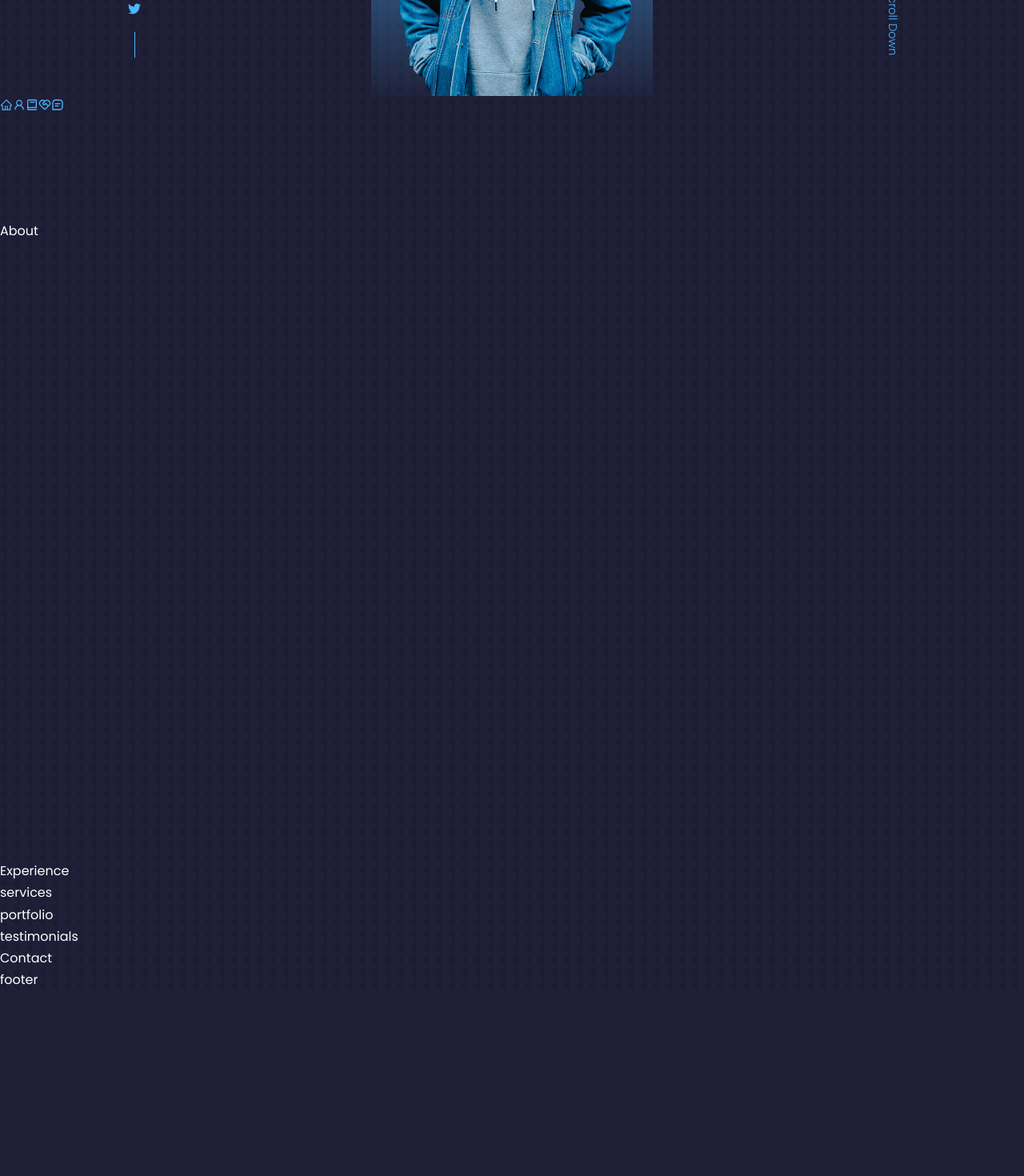
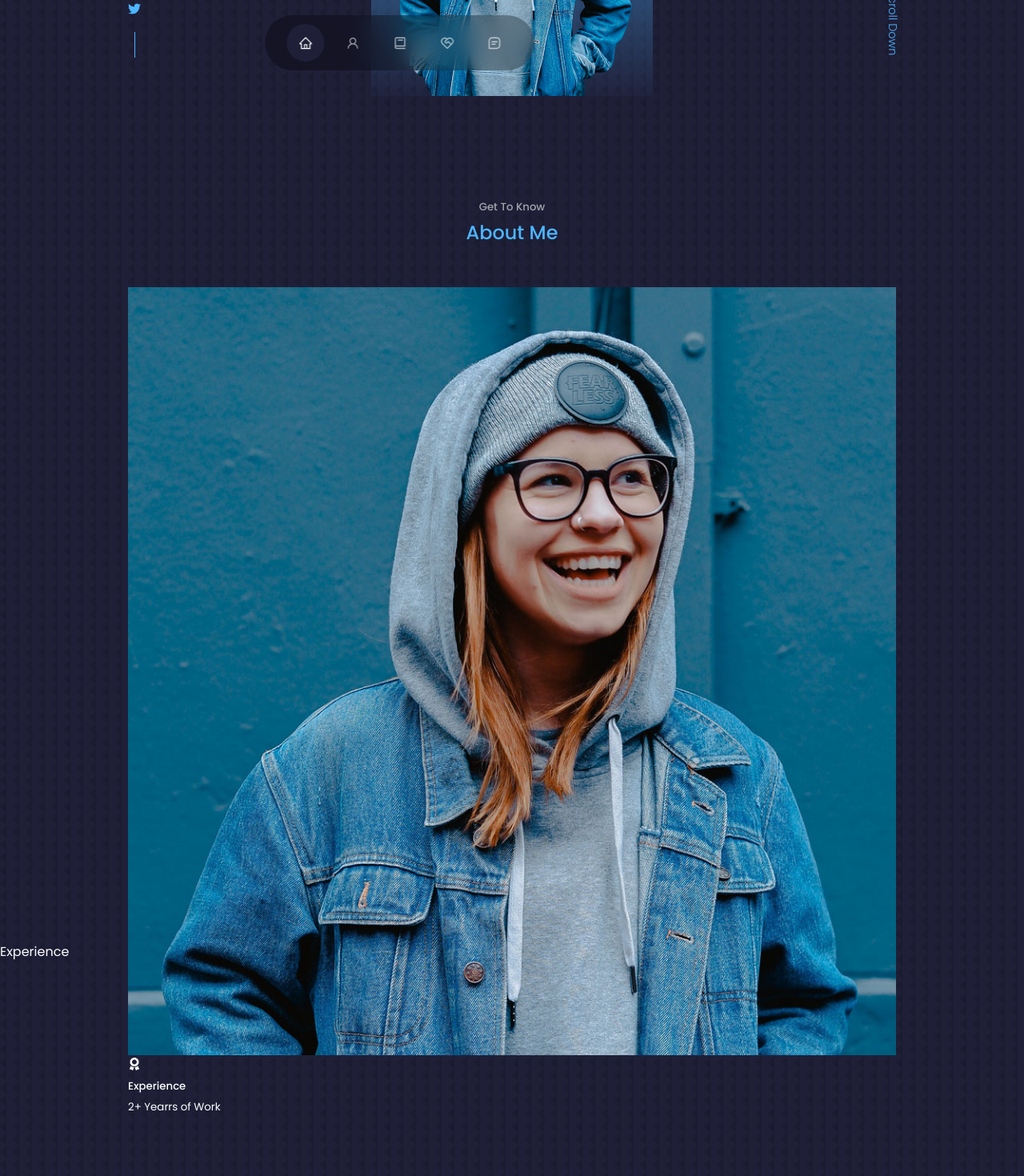
Before and after one commit to Dev0071/Personal-Portfolio, a React (Create React App) app: page / in a window 1280 px wide. Shown: the part 680-2150 px from the top of the page at 80% size. Before the commit the page ends 1918 px from the top, so only its background shows below. Built offline with nearby package versions, Linux system fonts and the light colour scheme.

Commit message:
worked on About section

```diff
--- a/src/components/About/About.jsx
+++ b/src/components/About/About.jsx
@@ -1,10 +1,29 @@
 import React from 'react'
 import './About.css'
-
+import ME from '../../assets/me-about.jpg'
+import {FaAward} from 'react-icons/fa'
 const About = () => {
   return (
-    <section>
-      About
+    <section id='About'>
+      <h5>Get To Know</h5>
+      <h2>About Me</h2>
+
+      <div className="container about__container">
+        <div className="about__me">
+          <div className="about__me-image">
+            <img src={ME} alt="me" />
+          </div>
+        </div>
+          <FaAward />
+        <div className="about__content">
+          <div className="about__cards">
+            <article className='about__card'>
+              <h5>Experience</h5>
+              <small>2+ Yearrs of Work</small>
+            </article>
+          </div>
+        </div>
+      </div>
     </section>
   )
 }
--- a/src/components/Contact/Contact.jsx
+++ b/src/components/Contact/Contact.jsx
@@ -3,9 +3,9 @@ import './contact.css'
 
 const Contact = () => {
   return (
-    <div>
+    <section id='Contact'>
       Contact
-    </div>
+    </section>
   )
 }
 
--- a/src/components/Expirience/Experience.jsx
+++ b/src/components/Expirience/Experience.jsx
@@ -3,9 +3,9 @@ import './experience.css'
 
 const Experience = () => {
   return (
-    <div>
+    <section id='Experience'>
       Experience
-    </div>
+    </section>
   )
 }
 
--- a/src/components/Nav/Nav.jsx
+++ b/src/components/Nav/Nav.jsx
@@ -5,24 +5,25 @@ import {AiOutlineUser} from 'react-icons/ai'
 import {BiBook} from 'react-icons/bi'
 import {RiServiceLine} from 'react-icons/ri'
 import {BiMessageSquareDetail} from 'react-icons/bi'
-
+import {useState} from 'react'
 
 const Nav = () => {
+  const [activeNav, setActiveNav] = useState('#');
   return (
     <nav>
-      <a href="#">
+      <a href="#" onClick={() => {setActiveNav('#')}} className={activeNav === '#' ? 'active' : ''}>
         <AiOutlineHome />
       </a>
-      <a href="#about">
+      <a href="#About" onClick={() => {setActiveNav('#About')}} className={activeNav === '#About' ? 'active' : ''}>
         <AiOutlineUser />
       </a>
-      <a href="#experience">
+      <a href="#Experience" onClick={() => {setActiveNav('#Experience')}} className={activeNav === '#Experience' ? 'active' : ''}>
         <BiBook />
       </a>
-      <a href="#service">
+      <a href="#Service" onClick={() => {setActiveNav('#Active')}} className={activeNav === '#Active' ? 'active' : ''}>
         <RiServiceLine />
       </a>
-      <a href="#contact">
+      <a href="#Contact" onClick={() => {setActiveNav('#Contact')}} className={activeNav === '#Contact' ? 'active' : ''}>
         <BiMessageSquareDetail/>
       </a>
     </nav>
--- a/src/components/Nav/nav.css
+++ b/src/components/Nav/nav.css
@@ -0,0 +1,33 @@
+nav{
+    background: rgba(0, 0, 0, 0.3);
+    width: max-content;
+    display: inline-block;
+    padding: 0.7rem 1.7rem;
+    z-index: 2;
+     position: fixed;
+    left: 500px;
+    transform: translateX(-50%);
+    bottom: 2rem;
+    display: flex;
+    gap: 0.8rem;
+    border-radius: 3rem;
+    backdrop-filter: blur(15px);
+}
+
+nav a {
+    background: transparent;
+    padding: 0.9rem;
+    display: flex;
+    border-radius: 50%;
+    font-size: 1.1rem;
+    color: var(--color-light);
+}
+
+nav a:hover {
+    background: rgba(0, 0, 0, 0.3 );
+}
+
+nav a.active {
+    background: var(--color-bg);
+    color: var(--color-white);
+}
--- a/src/components/Portfolio/Portfolio.jsx
+++ b/src/components/Portfolio/Portfolio.jsx
@@ -2,9 +2,9 @@ import React from 'react'
 import './portfolio.css'
 const Portfolio = () => {
   return (
-    <div>
+    <section id='Portfolio'>
       portfolio
-    </div>
+    </section>
   )
 }
 
--- a/src/components/Services/Services.jsx
+++ b/src/components/Services/Services.jsx
@@ -2,9 +2,9 @@ import React from 'react'
 import './services.css'
 const Services = () => {
   return (
-    <div>
+    <section id='Service'>
       services
-    </div>
+    </section>
   )
 }
 
--- a/src/components/Testimonial/Testimonials.jsx
+++ b/src/components/Testimonial/Testimonials.jsx
@@ -3,9 +3,9 @@ import './testimonials.css'
 
 const Testimonials = () => {
   return (
-    <div>
+    <section id='Testimonials'>
       testimonials
-    </div>
+    </section>
   )
 }
 
```
